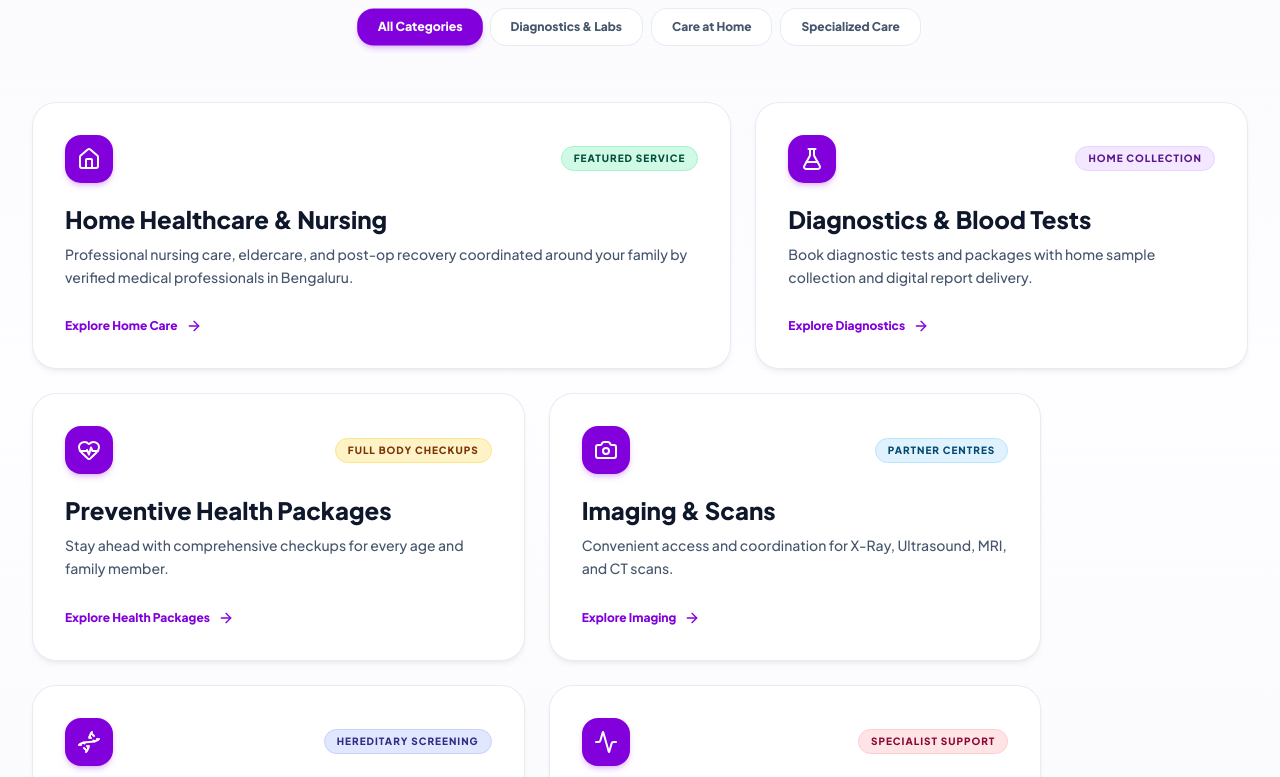
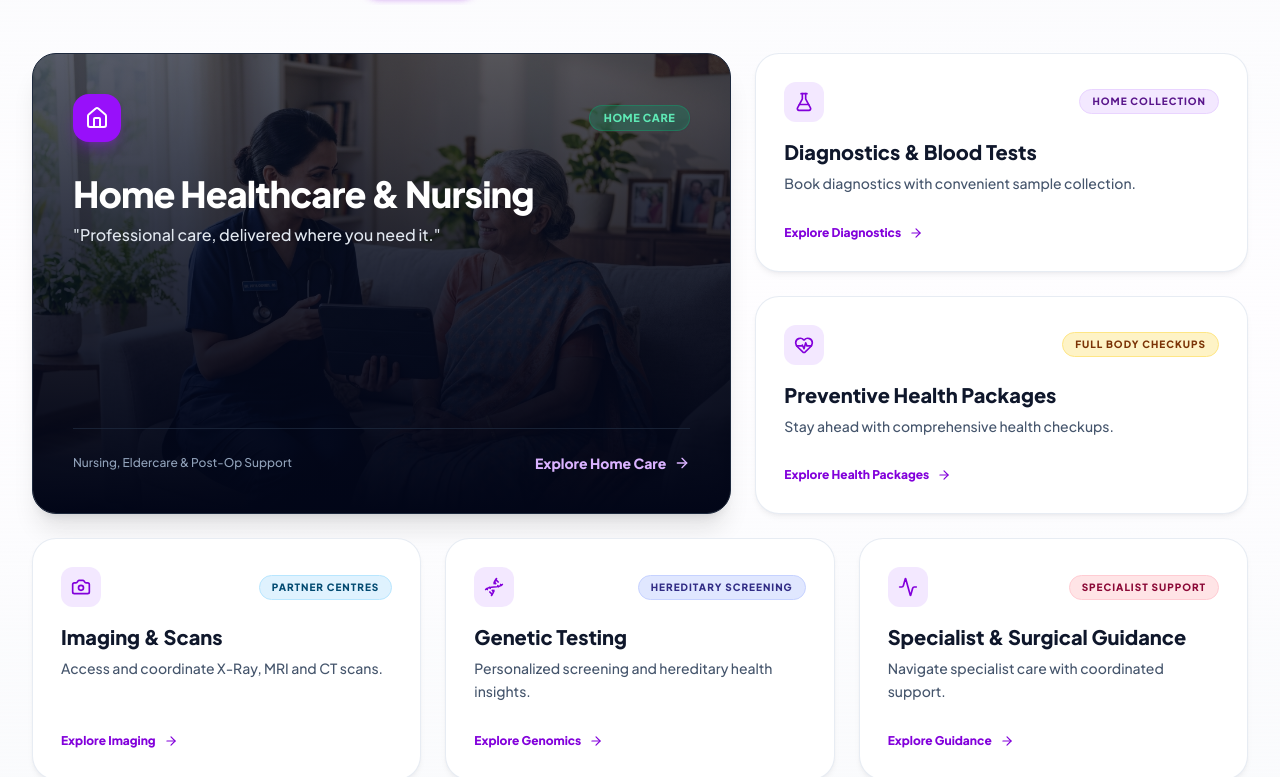
Before and after one commit to Tarunmakode123/healthexpressweb, a React (Vite) app: page / in a window 1280 px wide. Shown: the part 4223-5000 px from the top of the page. Built offline with nearby package versions, Linux system fonts and the light colour scheme.

Commit message:
feat: redesign Services section into a premium healthcare bento experience

```diff
--- a/src/components/sections/ServicesSection.jsx
+++ b/src/components/sections/ServicesSection.jsx
@@ -1,5 +1,5 @@
 import React, { useState } from 'react';
-import { FlaskConical, HeartPulse, Camera, Home, Dna, Activity, ArrowRight, CheckCircle2, ShieldCheck, Sparkles } from 'lucide-react';
+import { FlaskConical, HeartPulse, Camera, Home, Dna, Activity, ArrowRight, Sparkles, ShieldCheck } from 'lucide-react';
 import { openWhatsApp, DEFAULT_MESSAGES } from '../../utils/whatsapp';
 
 export default function ServicesSection() {
@@ -17,18 +17,21 @@ export default function ServicesSection() {
       id: 'home-nursing',
       category: 'home-care',
       title: 'Home Healthcare & Nursing',
-      desc: 'Professional nursing care, eldercare, and post-op recovery coordinated around your family by verified medical professionals in Bengaluru.',
+      desc: 'Professional care, delivered where you need it.',
+      fullDesc: 'Professional nursing care, eldercare, and post-op recovery coordinated around your family by verified medical professionals in Bengaluru.',
       cta: 'Explore Home Care',
       icon: Home,
-      highlight: 'Featured Service',
-      badgeColor: 'bg-emerald-100 text-emerald-900 border-emerald-200',
-      isAnchor: true
+      highlight: 'Home Care',
+      badgeColor: 'bg-emerald-500/15 text-emerald-700 border-emerald-300/60',
+      isFeatured: true,
+      image: '/hero_home_care.jpg'
     },
     {
       id: 'diagnostics',
       category: 'diagnostics',
       title: 'Diagnostics & Blood Tests',
-      desc: 'Book diagnostic tests and packages with home sample collection and digital report delivery.',
+      desc: 'Book diagnostics with convenient sample collection.',
+      fullDesc: 'Book diagnostic tests and packages with home sample collection and digital report delivery.',
       cta: 'Explore Diagnostics',
       icon: FlaskConical,
       highlight: 'Home Collection',
@@ -38,7 +41,8 @@ export default function ServicesSection() {
       id: 'preventive-health',
       category: 'diagnostics',
       title: 'Preventive Health Packages',
-      desc: 'Stay ahead with comprehensive checkups for every age and family member.',
+      desc: 'Stay ahead with comprehensive health checkups.',
+      fullDesc: 'Stay ahead with comprehensive checkups for every age and family member.',
       cta: 'Explore Health Packages',
       icon: HeartPulse,
       highlight: 'Full Body Checkups',
@@ -48,7 +52,8 @@ export default function ServicesSection() {
       id: 'imaging',
       category: 'diagnostics',
       title: 'Imaging & Scans',
-      desc: 'Convenient access and coordination for X-Ray, Ultrasound, MRI, and CT scans.',
+      desc: 'Access and coordinate X-Ray, MRI and CT scans.',
+      fullDesc: 'Convenient access and coordination for X-Ray, Ultrasound, MRI, and CT scans.',
       cta: 'Explore Imaging',
       icon: Camera,
       highlight: 'Partner Centres',
@@ -58,7 +63,8 @@ export default function ServicesSection() {
       id: 'genetic-testing',
       category: 'specialty',
       title: 'Genetic Testing',
-      desc: 'Personalized DNA and hereditary screening insights for better-informed care decisions.',
+      desc: 'Personalized screening and hereditary health insights.',
+      fullDesc: 'Personalized DNA and hereditary screening insights for better-informed care decisions.',
       cta: 'Explore Genomics',
       icon: Dna,
       highlight: 'Hereditary Screening',
@@ -68,7 +74,8 @@ export default function ServicesSection() {
       id: 'surgical-care',
       category: 'specialty',
       title: 'Specialist & Surgical Guidance',
-      desc: 'Navigate procedures with trusted specialists and care coordination support.',
+      desc: 'Navigate specialist care with coordinated support.',
+      fullDesc: 'Navigate procedures with trusted specialists and care coordination support.',
       cta: 'Explore Guidance',
       icon: Activity,
       highlight: 'Specialist Support',
@@ -76,15 +83,23 @@ export default function ServicesSection() {
     }
   ];
 
+  const featuredService = services[0];
+  const rightColumnServices = [services[1], services[2]];
+  const bottomRowServices = [services[3], services[4], services[5]];
+
   const filteredServices = activeTab === 'all'
     ? services
     : services.filter(s => s.category === activeTab);
 
+  const handleServiceClick = (service) => {
+    openWhatsApp(DEFAULT_MESSAGES.service(service.title));
+  };
+
   return (
     <section className="py-20 md:py-28 bg-gradient-to-b from-slate-50 via-purple-50/20 to-slate-50 relative overflow-hidden" id="services">
 
-      {/* Subtle Glow Node */}
-      <div className="absolute top-1/3 left-1/2 -translate-x-1/2 w-[700px] h-[400px] bg-purple-100/30 rounded-full blur-3xl pointer-events-none -z-10" />
+      {/* Subtle Ambient Glow */}
+      <div className="absolute top-1/4 left-1/2 -translate-x-1/2 w-[800px] h-[450px] bg-purple-100/30 rounded-full blur-3xl pointer-events-none -z-10" />
 
       <div className="max-w-7xl mx-auto px-4 sm:px-6 lg:px-8 space-y-12 relative z-10">
 
@@ -92,25 +107,25 @@ export default function ServicesSection() {
         <div className="text-center max-w-3xl mx-auto space-y-3">
           <div className="inline-flex items-center gap-2 px-3.5 py-1.5 rounded-full bg-purple-100/80 border border-purple-200/80 text-purple-900 text-xs font-extrabold uppercase tracking-widest shadow-xs">
             <Sparkles className="w-3.5 h-3.5 text-purple-700" />
-            <span>ONE CONNECTED PLATFORM</span>
+            <span>ONE CONNECTED HEALTHCARE PLATFORM</span>
           </div>
           <h2 className="text-3xl sm:text-4xl lg:text-5xl font-extrabold text-slate-900 tracking-tight leading-[1.15]">
-            Healthcare for the <span className="text-purple-700">moments that matter.</span>
+            Complete healthcare, <span className="text-purple-700">connected.</span>
           </h2>
           <p className="text-base sm:text-lg text-slate-600 font-medium max-w-2xl mx-auto leading-relaxed">
-            From diagnostics and home healthcare to preventive care and specialist support, Health Express brings your family's care together.
+            From diagnostics and home healthcare to preventive care and specialist support — Health Express brings your healthcare journey together.
           </p>
         </div>
 
-        {/* Category Pills Bar */}
+        {/* Category Segmented Control Pills */}
         <div className="flex items-center justify-center gap-2 overflow-x-auto pb-2 no-scrollbar">
           {categories.map((cat) => (
             <button
               key={cat.id}
               onClick={() => setActiveTab(cat.id)}
-              className={`px-5 py-2.5 rounded-2xl text-xs font-extrabold transition-all whitespace-nowrap cursor-pointer ${
+              className={`px-5 py-2.5 rounded-full text-xs font-extrabold transition-all whitespace-nowrap cursor-pointer touch-target ${
                 activeTab === cat.id
-                  ? 'bg-purple-700 text-white shadow-md shadow-purple-700/20 scale-[1.03]'
+                  ? 'bg-purple-700 text-white shadow-md shadow-purple-700/25 scale-[1.02]'
                   : 'bg-white hover:bg-purple-50 text-slate-600 hover:text-purple-800 border border-slate-200/80'
               }`}
             >
@@ -119,31 +134,84 @@ export default function ServicesSection() {
           ))}
         </div>
 
-        {/* Bento Grid Services Composition */}
-        <div className="grid grid-cols-1 md:grid-cols-12 gap-6 items-stretch">
-          {filteredServices.map((service, idx) => {
-            const IconComponent = service.icon;
-            const isAnchor = service.isAnchor && activeTab === 'all';
-            const colSpan = isAnchor ? 'md:col-span-12 lg:col-span-7' : (activeTab !== 'all' ? 'md:col-span-6 lg:col-span-4' : 'md:col-span-6 lg:col-span-5');
+        {/* BENTO COMPOSITION */}
+        {activeTab === 'all' ? (
+          <div className="space-y-6">
 
+            {/* Top Bento Layout: 55% / 45% Split */}
+            <div className="grid grid-cols-1 lg:grid-cols-12 gap-6 items-stretch">
+
+              {/* LARGE FEATURED CARD (55% width on desktop) */}
+              <div
+                onClick={() => handleServiceClick(featuredService)}
+                className="lg:col-span-7 bg-slate-900 rounded-3xl border border-slate-800 shadow-xl hover:shadow-2xl hover:border-purple-400/80 transition-all duration-300 group cursor-pointer relative overflow-hidden flex flex-col justify-between min-h-[380px] sm:min-h-[420px] p-7 sm:p-10 transform hover:-translate-y-1"
+              >
+                {/* Visual Background Image with Smooth Gradient Overlay */}
+                <div className="absolute inset-0 z-0 overflow-hidden">
+                  <img
+                    src={featuredService.image}
+                    alt={featuredService.title}
+                    className="w-full h-full object-cover object-center opacity-45 group-hover:scale-105 transition-transform duration-700 ease-out"
+                    loading="lazy"
+                  />
+                  <div className="absolute inset-0 bg-gradient-to-t from-slate-950 via-slate-950/70 to-slate-950/30" />
+                </div>
+
+                {/* Card Header Content */}
+                <div className="relative z-10 space-y-4">
+                  <div className="flex items-center justify-between gap-3">
+                    <div className="w-12 h-12 rounded-2xl bg-purple-600 text-white flex items-center justify-center shadow-lg shadow-purple-600/30 group-hover:scale-110 transition-transform">
+                      <Home className="w-6 h-6" />
+                    </div>
+                    <span className="text-[11px] font-extrabold uppercase tracking-wider px-3.5 py-1 rounded-full bg-emerald-500/20 text-emerald-300 border border-emerald-500/30 backdrop-blur-md">
+                      {featuredService.highlight}
+                    </span>
+                  </div>
+
+                  <div className="pt-4 max-w-xl">
+                    <h3 className="text-2xl sm:text-3xl lg:text-4xl font-extrabold text-white tracking-tight group-hover:text-purple-300 transition-colors">
+                      {featuredService.title}
+                    </h3>
+                    <p className="mt-2 text-sm sm:text-base text-slate-200 font-medium leading-relaxed">
+                      "{featuredService.desc}"
+                    </p>
+                  </div>
+                </div>
+
+                {/* Card Footer CTA */}
+                <div className="relative z-10 pt-6 border-t border-slate-800/80 flex items-center justify-between">
+                  <span className="text-xs font-medium text-slate-400">
+                    Nursing, Eldercare & Post-Op Support
+                  </span>
+                  <div className="inline-flex items-center gap-2 text-sm font-extrabold text-purple-300 group-hover:text-white transition-colors">
+                    <span>{featuredService.cta}</span>
+                    <ArrowRight className="w-4 h-4 group-hover:translate-x-1.5 transition-transform" />
+                  </div>
+                </div>
+              </div>
+
+              {/* RIGHT COLUMN STACK (45% width on desktop) */}
+              <div className="lg:col-span-5 grid grid-cols-1 gap-6">
+                {rightColumnServices.map((service) => {
+                  const IconComp = service.icon;
                   return (
                     <div
                       key={service.id}
-                className={`${colSpan} bg-white rounded-3xl p-7 sm:p-8 border border-slate-200/80 shadow-md shadow-slate-900/5 hover:border-purple-300 hover:shadow-xl transition-all group cursor-pointer flex flex-col justify-between relative overflow-hidden`}
-                onClick={() => openWhatsApp(DEFAULT_MESSAGES.service(service.title))}
+                      onClick={() => handleServiceClick(service)}
+                      className="bg-white rounded-3xl p-6 sm:p-7 border border-slate-200/80 shadow-md shadow-slate-900/5 hover:border-purple-300 hover:shadow-xl transition-all duration-300 group cursor-pointer flex flex-col justify-between transform hover:-translate-y-1 relative overflow-hidden"
                     >
-                <div className="space-y-5 relative z-10">
+                      <div className="space-y-4">
                         <div className="flex items-center justify-between gap-3">
-                    <div className="w-12 h-12 rounded-2xl bg-purple-700 text-white flex items-center justify-center shadow-md shadow-purple-700/20 group-hover:scale-105 transition-transform">
-                      <IconComponent className="w-6 h-6" />
+                          <div className="w-10 h-10 rounded-xl bg-purple-100 text-purple-700 flex items-center justify-center group-hover:bg-purple-700 group-hover:text-white transition-colors">
+                            <IconComp className="w-5 h-5" />
                           </div>
                           <span className={`text-[10px] font-extrabold uppercase tracking-widest px-3 py-1 rounded-full border ${service.badgeColor}`}>
                             {service.highlight}
                           </span>
                         </div>
 
-                  <div className="space-y-2">
-                    <h3 className="text-xl sm:text-2xl font-extrabold text-slate-900 group-hover:text-purple-950 transition-colors">
+                        <div className="space-y-1.5">
+                          <h3 className="text-lg sm:text-xl font-extrabold text-slate-900 group-hover:text-purple-900 transition-colors">
                             {service.title}
                           </h3>
                           <p className="text-xs sm:text-sm text-slate-600 font-medium leading-relaxed">
@@ -152,22 +220,103 @@ export default function ServicesSection() {
                         </div>
                       </div>
 
-                <div className="pt-6 relative z-10">
-                  <button
-                    onClick={(e) => {
-                      e.stopPropagation();
-                      openWhatsApp(DEFAULT_MESSAGES.service(service.title));
-                    }}
-                    className="inline-flex items-center gap-2 text-xs font-extrabold text-purple-700 group-hover:text-purple-900 group-hover:translate-x-1.5 transition-all"
-                  >
+                      <div className="pt-4 mt-2">
+                        <div className="inline-flex items-center gap-2 text-xs font-extrabold text-purple-700 group-hover:text-purple-900 transition-colors">
                           <span>{service.cta}</span>
-                    <ArrowRight className="w-4 h-4" />
-                  </button>
+                          <ArrowRight className="w-3.5 h-3.5 group-hover:translate-x-1.5 transition-transform" />
+                        </div>
                       </div>
                     </div>
                   );
                 })}
               </div>
+
+            </div>
+
+            {/* Bottom Row: 3 Equal Supporting Cards */}
+            <div className="grid grid-cols-1 md:grid-cols-3 gap-6">
+              {bottomRowServices.map((service) => {
+                const IconComp = service.icon;
+                return (
+                  <div
+                    key={service.id}
+                    onClick={() => handleServiceClick(service)}
+                    className="bg-white rounded-3xl p-6 sm:p-7 border border-slate-200/80 shadow-md shadow-slate-900/5 hover:border-purple-300 hover:shadow-xl transition-all duration-300 group cursor-pointer flex flex-col justify-between transform hover:-translate-y-1 relative overflow-hidden"
+                  >
+                    <div className="space-y-4">
+                      <div className="flex items-center justify-between gap-3">
+                        <div className="w-10 h-10 rounded-xl bg-purple-100 text-purple-700 flex items-center justify-center group-hover:bg-purple-700 group-hover:text-white transition-colors">
+                          <IconComp className="w-5 h-5" />
+                        </div>
+                        <span className={`text-[10px] font-extrabold uppercase tracking-widest px-3 py-1 rounded-full border ${service.badgeColor}`}>
+                          {service.highlight}
+                        </span>
+                      </div>
+
+                      <div className="space-y-1.5">
+                        <h3 className="text-lg sm:text-xl font-extrabold text-slate-900 group-hover:text-purple-900 transition-colors">
+                          {service.title}
+                        </h3>
+                        <p className="text-xs sm:text-sm text-slate-600 font-medium leading-relaxed">
+                          {service.desc}
+                        </p>
+                      </div>
+                    </div>
+
+                    <div className="pt-4 mt-2">
+                      <div className="inline-flex items-center gap-2 text-xs font-extrabold text-purple-700 group-hover:text-purple-900 transition-colors">
+                        <span>{service.cta}</span>
+                        <ArrowRight className="w-3.5 h-3.5 group-hover:translate-x-1.5 transition-transform" />
+                      </div>
+                    </div>
+                  </div>
+                );
+              })}
+            </div>
+
+          </div>
+        ) : (
+          /* Filtered Category Grid */
+          <div className="grid grid-cols-1 md:grid-cols-2 lg:grid-cols-3 gap-6">
+            {filteredServices.map((service) => {
+              const IconComp = service.icon;
+              return (
+                <div
+                  key={service.id}
+                  onClick={() => handleServiceClick(service)}
+                  className="bg-white rounded-3xl p-7 border border-slate-200/80 shadow-md shadow-slate-900/5 hover:border-purple-300 hover:shadow-xl transition-all duration-300 group cursor-pointer flex flex-col justify-between transform hover:-translate-y-1 relative overflow-hidden"
+                >
+                  <div className="space-y-4">
+                    <div className="flex items-center justify-between gap-3">
+                      <div className="w-11 h-11 rounded-2xl bg-purple-700 text-white flex items-center justify-center shadow-md shadow-purple-700/20 group-hover:scale-105 transition-transform">
+                        <IconComp className="w-5.5 h-5.5" />
+                      </div>
+                      <span className={`text-[10px] font-extrabold uppercase tracking-widest px-3 py-1 rounded-full border ${service.badgeColor}`}>
+                        {service.highlight}
+                      </span>
+                    </div>
+
+                    <div className="space-y-2">
+                      <h3 className="text-xl font-extrabold text-slate-900 group-hover:text-purple-950 transition-colors">
+                        {service.title}
+                      </h3>
+                      <p className="text-xs sm:text-sm text-slate-600 font-medium leading-relaxed">
+                        {service.fullDesc || service.desc}
+                      </p>
+                    </div>
+                  </div>
+
+                  <div className="pt-6">
+                    <div className="inline-flex items-center gap-2 text-xs font-extrabold text-purple-700 group-hover:text-purple-900 transition-colors">
+                      <span>{service.cta}</span>
+                      <ArrowRight className="w-4 h-4 group-hover:translate-x-1.5 transition-transform" />
+                    </div>
+                  </div>
+                </div>
+              );
+            })}
+          </div>
+        )}
 
         {/* Expansion notice */}
         <div className="text-center pt-2 text-xs font-bold text-purple-900 bg-purple-100/60 py-2.5 px-6 rounded-full max-w-md mx-auto border border-purple-200">
```
Lines whose indentation alone changed are shown as unchanged.
